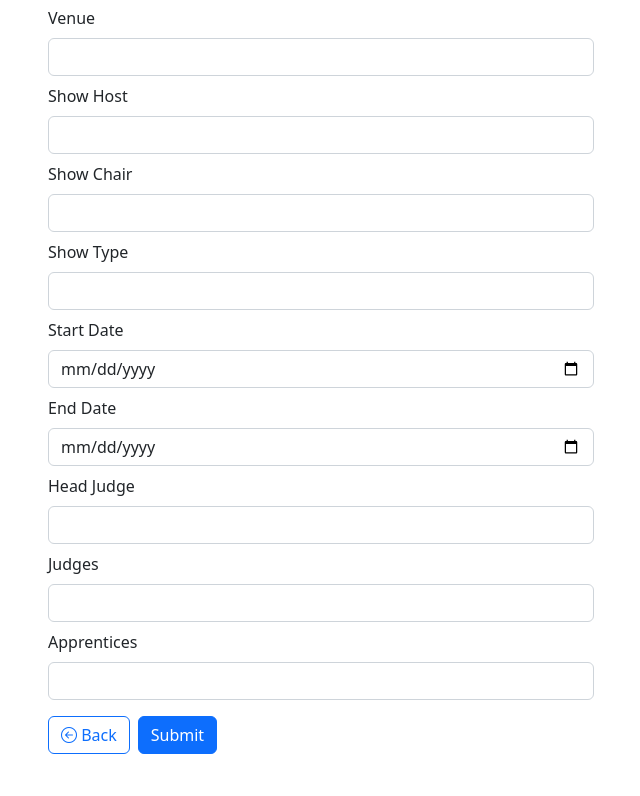
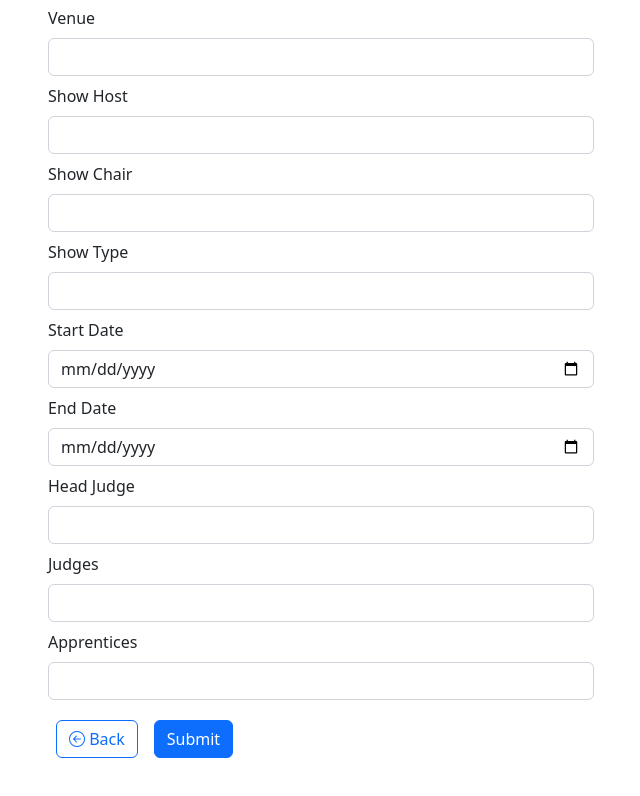
Before and after one commit to danielwongsh/frontend.ui, an Angular app: page /maintain-events/add in a window 1280 px wide. Shown: the part 374-1170 px from the top of the page, without its empty margins (34-674 px from the left). Built offline with nearby package versions, Linux system fonts and the light colour scheme.

Commit message:
added some adjustment

```diff
--- a/src/app/components/Events/add-events/add-events.component.html
+++ b/src/app/components/Events/add-events/add-events.component.html
@@ -5,7 +5,7 @@
         </div>
     </div>
     <div class="row">
-        <div class="col-6">
+        <div class="col-sm-6">
             <form #form="ngForm">
                 <div class="mt-2">
                     <label for="name" class="form-label">Name</label>
@@ -55,8 +55,8 @@
                     <input type="text" id="show_judge_apprentices" name="show_judge_apprentices" class="form-control" [(ngModel)]="event.show_judge_apprentices" #name="ngModel"/>
                 </div>
                 <div class="mt-3">
-                    <a routerLink="/maintain-events" class="btn btn-outline-primary"><i class="bi bi-arrow-left-circle"></i> Back</a>
-                    <a (click)="addEvent()" class="btn btn-primary mx-2">Submit</a>
+                    <a routerLink="/maintain-events" class="btn btn-outline-primary mx-2 mt-1"><i class="bi bi-arrow-left-circle"></i> Back</a>
+                    <a (click)="addEvent()" class="btn btn-primary mx-2 mt-1">Submit</a>
                 </div>
             </form>
         </div>
--- a/src/app/components/Events/event-registration/event-registration.component.html
+++ b/src/app/components/Events/event-registration/event-registration.component.html
@@ -5,7 +5,7 @@
         </div>
     </div>
     <div class="row gx-5">
-        <div class="col-5">
+        <div class="col-sm-5">
             <form #form="ngForm">
                 <div class="mt-2">
                     <label for="Name" class="form-label">Name</label>
@@ -48,7 +48,7 @@
                 </div>
             </form>
         </div>
-        <div class="col-7">
+        <div class="col-sm-7">
             <div class="row mt-2">
                 <div class="col-4">
                     <label for="classification" class="form-label">Classification</label>
```
